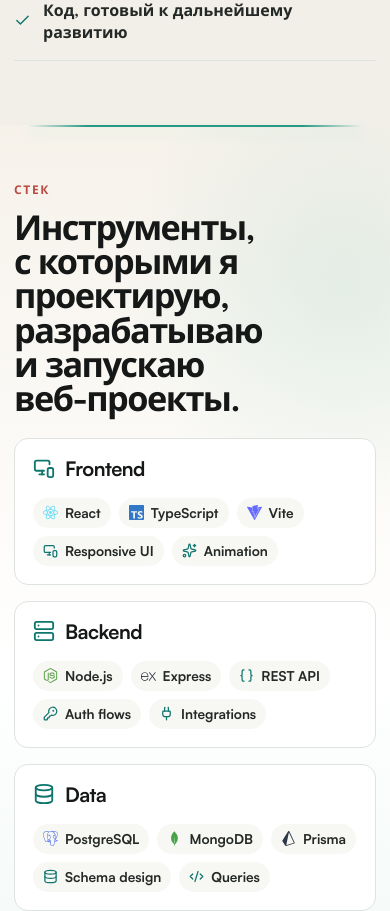
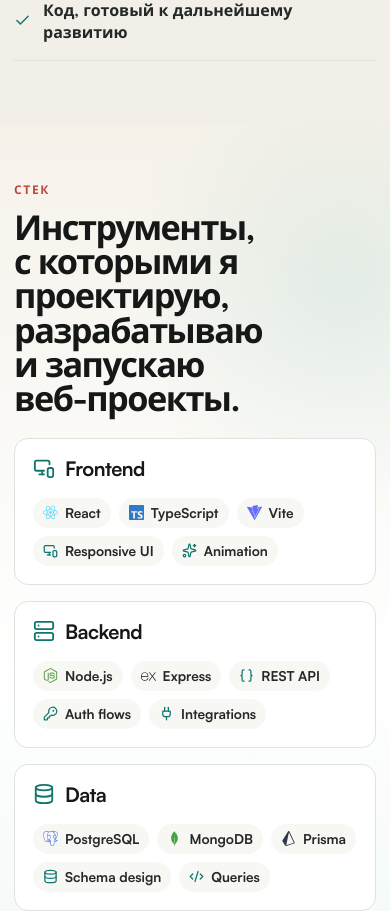
Before and after one commit to Aleks-man/portfolio, a React (Vite) app: page /about in a window 390 px wide. Shown: the part 2980-3891 px from the top of the page. Built offline with nearby package versions, Linux system fonts and the light colour scheme.

Commit message:
style: remove mobile section dividers

```diff
--- a/src/styles/responsive.css
+++ b/src/styles/responsive.css
@@ -151,21 +151,6 @@
 
   .section {
     padding: var(--section-y-mobile) 0;
-  }
-
-  .section:not(.section--intro):not(.process):not(#projects)::after {
-    content: '';
-    position: absolute;
-    z-index: 1;
-    top: 0;
-    left: 50%;
-    width: min(360px, 86vw);
-    height: 2px;
-    border-radius: var(--pill);
-    background: linear-gradient(90deg, transparent, var(--teal) 18%, var(--teal) 82%, transparent);
-    box-shadow: 0 6px 14px rgba(20, 184, 166, 0.2);
-    transform: translateX(-50%);
-    pointer-events: none;
   }
 
   .section--intro {
```
